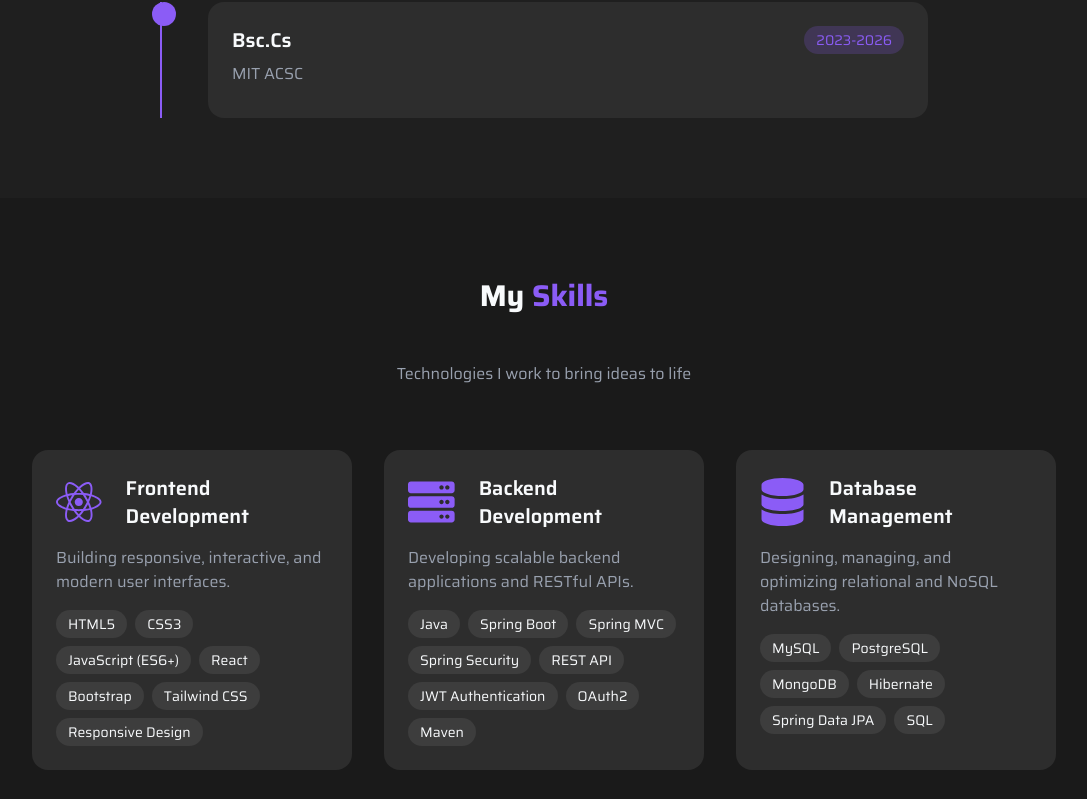
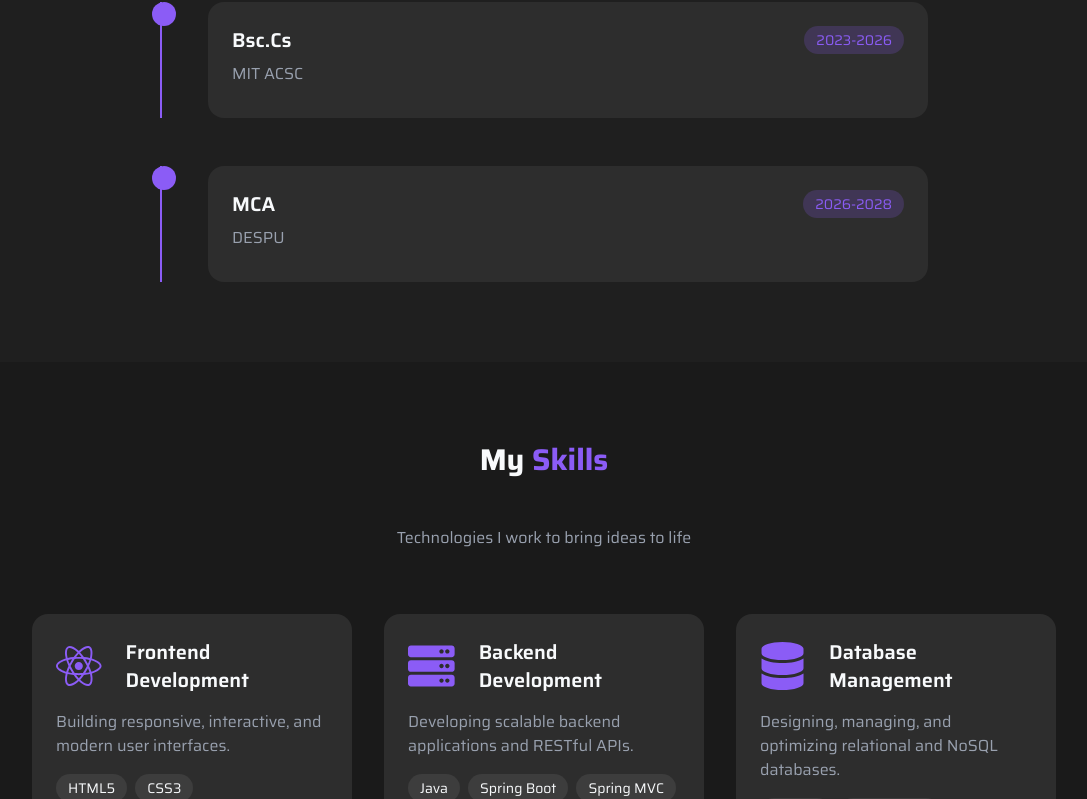
Before and after one commit to vedantgade555/Personal-Portfolio, a React (Vite) app in the folder Portfolio Website/: page / in a window 1280 px wide. Shown: the part 2794-3593 px from the top of the page, without its empty margins (96-1183 px from the left). Built offline with nearby package versions, Linux system fonts and the light colour scheme.

Commit message:
Updated the educational details

```diff
--- a/Portfolio Website/src/assets/assets.js
+++ b/Portfolio Website/src/assets/assets.js
@@ -255,5 +255,11 @@ export const eduData = [
     company: "MIT ACSC",
     duration: "2023-2026",
     color: "blue"
+  },
+  {
+    role: "MCA",
+    company: "DESPU",
+    duration: "2026-2028",
+    color: "blue"
   }
 ];
```
